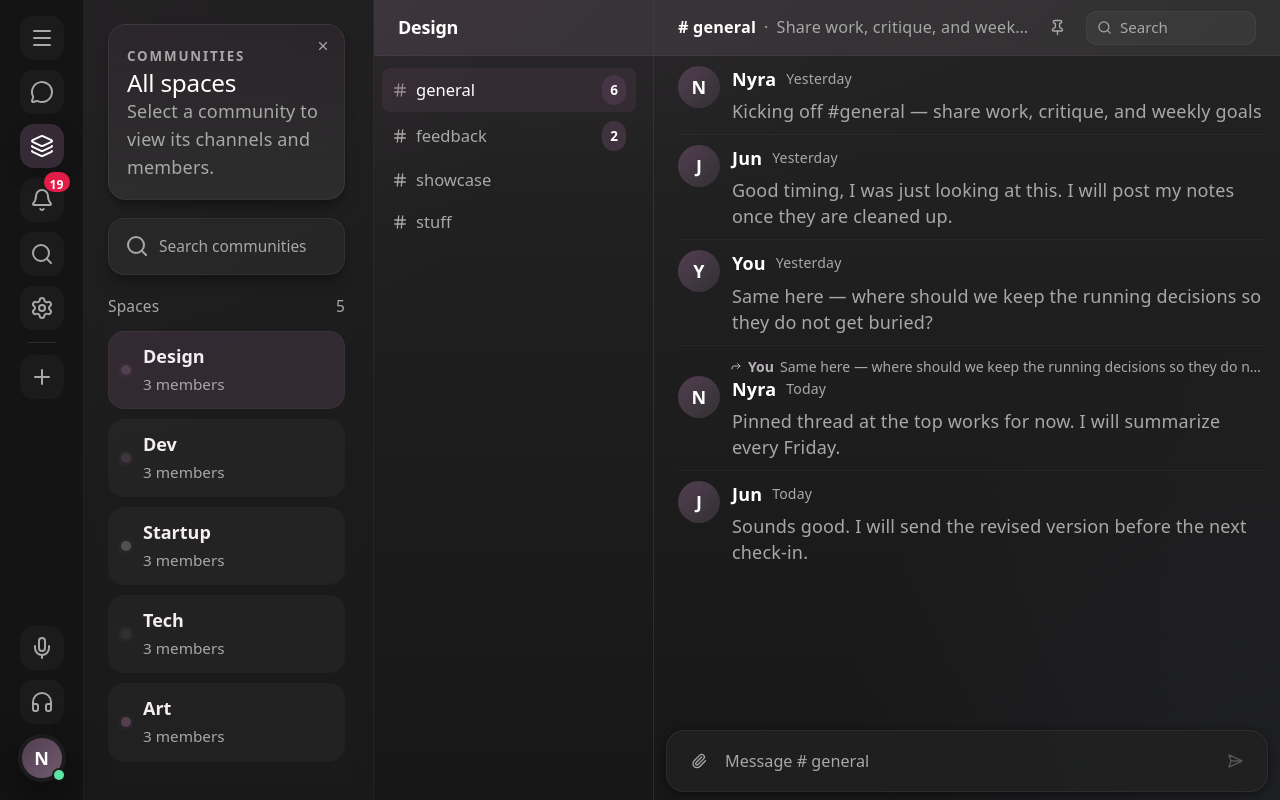
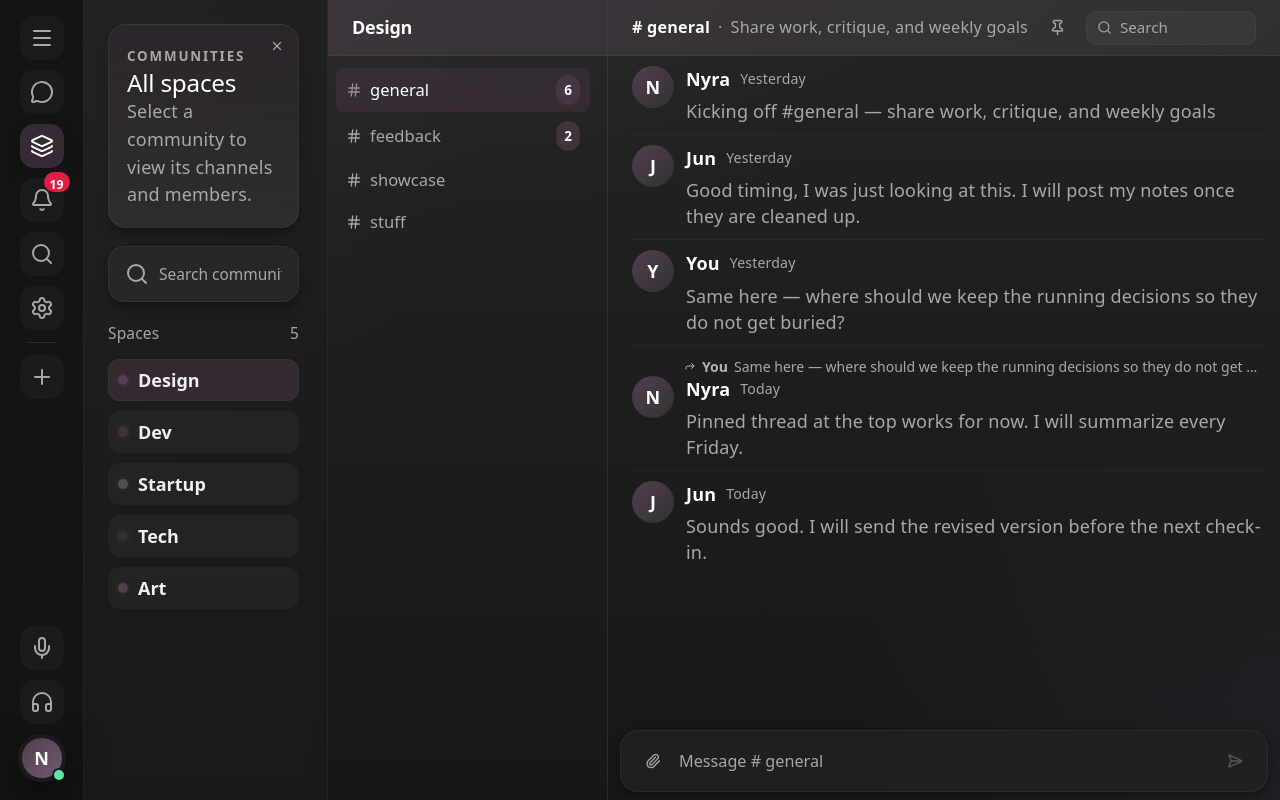
Before and after one commit to Crowbit-dev/Crowbit, a React (Vite) app in the folder client/: page /home in a window 1280 px wide. Both pictures are taken after a click on the button 41 px from the left and 146 px from the top of the page. Built offline with nearby package versions, Linux system fonts and the light colour scheme.

Commit message:
feat: implement narrow sidebar layout for communities ui/ux

```diff
--- a/client/src/App.css
+++ b/client/src/App.css
@@ -13,6 +13,10 @@
   display: grid;
   grid-template-columns: 320px minmax(0, 1fr);
   grid-template-rows: minmax(0, 1fr);
+}
+
+.workspace-frame.narrow-sidebar {
+  grid-template-columns: 264px minmax(0, 1fr);
 }
 
 .thread-wrap {
@@ -38,6 +42,10 @@
   .workspace-frame {
     grid-template-columns: 290px minmax(0, 1fr);
   }
+
+  .workspace-frame.narrow-sidebar {
+    grid-template-columns: 244px minmax(0, 1fr);
+  }
 }
 
 @media (max-width: 980px) {
--- a/client/src/App.tsx
+++ b/client/src/App.tsx
@@ -174,7 +174,7 @@ function App() {
         onCompose={() => setComposerOpen(true)}
       />
 
-      <div className="workspace-frame">
+      <div className={`workspace-frame${mode === 'communities' ? ' narrow-sidebar' : ''}`}>
         <WorkspaceSidebar
           mode={mode}
           communities={communities}
--- a/client/src/components/WorkspaceSidebar.module.css
+++ b/client/src/components/WorkspaceSidebar.module.css
@@ -182,6 +182,12 @@
   box-shadow: inset 0 0 0 1px rgba(255, 255, 255, 0.04);
 }
 
+.sidebarItem.compact {
+  gap: 10px;
+  padding: 8px 10px;
+  border-radius: 12px;
+}
+
 .sidebarItemCopy {
   display: flex;
   flex-direction: column;
--- a/client/src/components/WorkspaceSidebar.tsx
+++ b/client/src/components/WorkspaceSidebar.tsx
@@ -303,13 +303,12 @@ function WorkspaceSidebar({
             <button
               key={community.name}
               type="button"
-              className={`${styles.sidebarItem} ${activeCommunity.name === community.name ? styles.active : ''}`}
+              className={`${styles.sidebarItem} ${styles.compact} ${activeCommunity.name === community.name ? styles.active : ''}`}
               onClick={() => onSelectCommunity(community.name)}
             >
               <span className={shared.sidebarDot} style={{ background: community.color }} />
               <span className={styles.sidebarItemCopy}>
                 <strong>{community.name}</strong>
-                <span>{community.members.length} members</span>
               </span>
             </button>
           ))}
```
